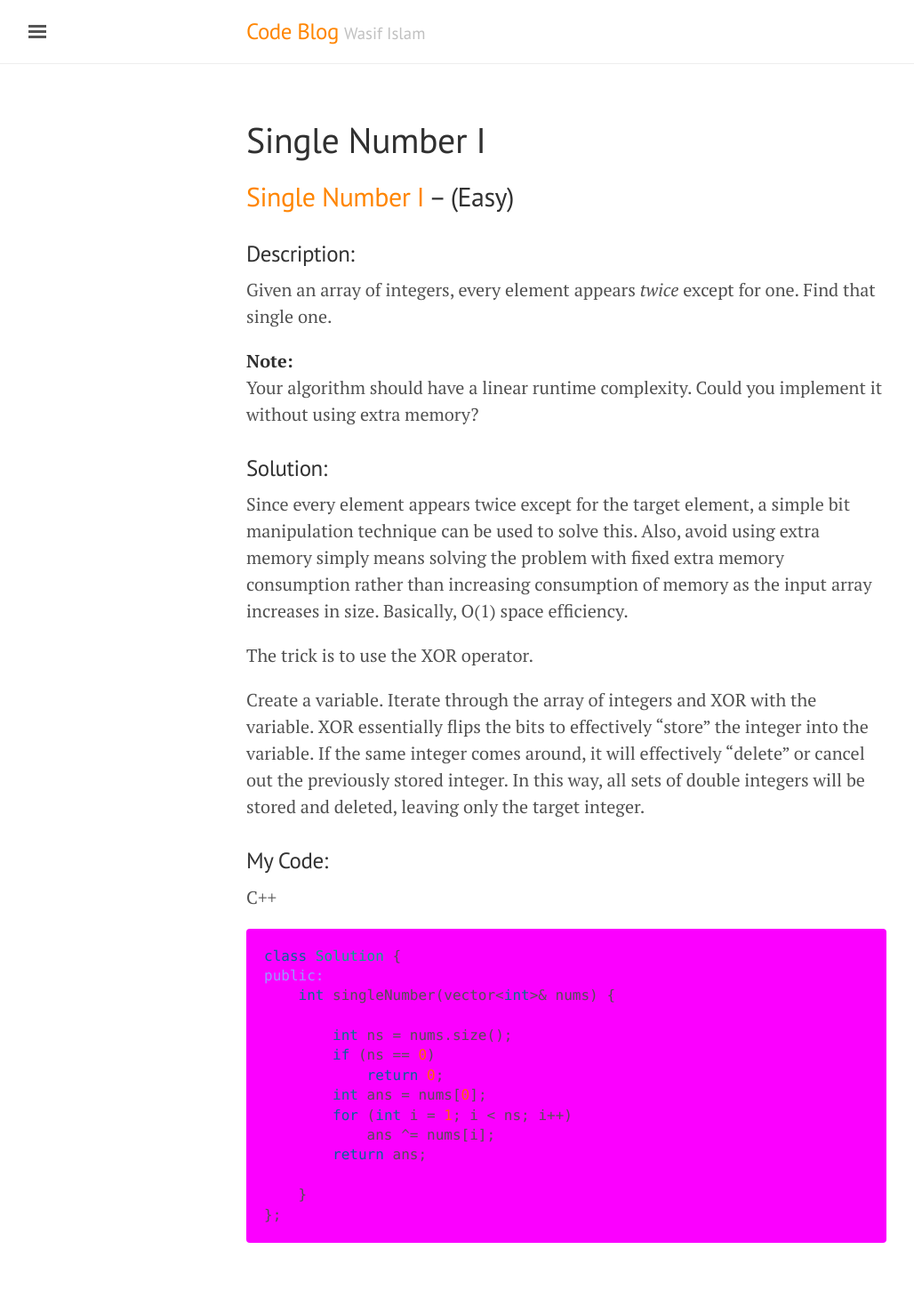
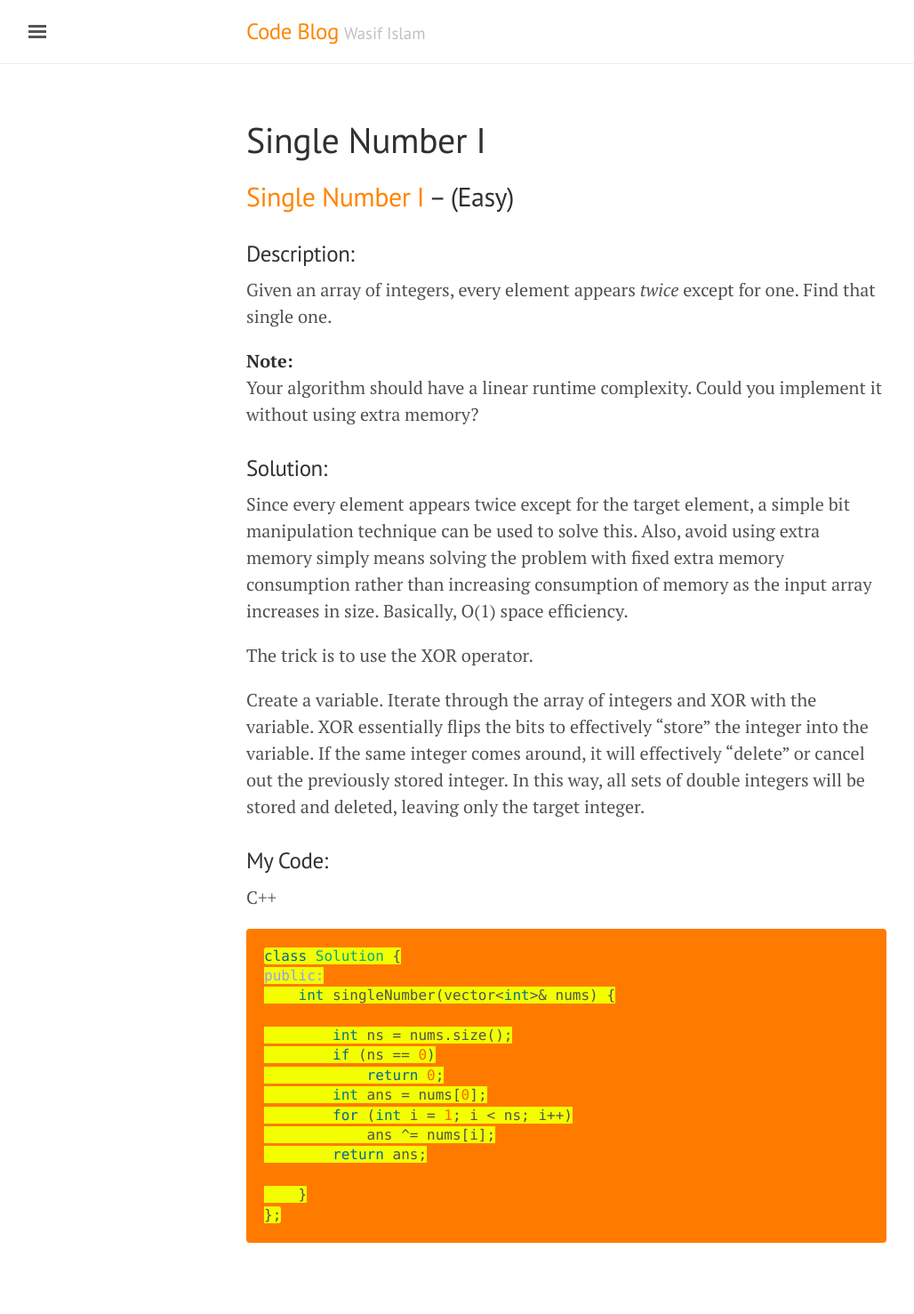
Before and after one commit to washifu/CodeBlog, a Jekyll site: the page built from pages/2017-08-24-Single_Number_I.md, in a window 1280 px wide. Shown: the whole page at 89% size, without its empty margins (3-1031 px from the left). Built offline with Jekyll 4.4.1, drawn with Linux system fonts in a browser that asks for light colours; comment, search, counter and statistics services are not loaded.

Commit message:
Update poole.css

```diff
--- a/public/css/poole.css
+++ b/public/css/poole.css
@@ -157,7 +157,7 @@ code {
   font-size: 85%;
   color: #bf616a;
   /*background-color: #f9f9f9; */
-  background-color: #fb00ff; /*wasif*/
+  background-color: #ff0000; /*wasif red*/
   border-radius: 3px;
 }
 pre {
@@ -172,14 +172,14 @@ pre {
   word-break: break-all;
   word-wrap: break-word;
   /*background-color: #f9f9f9;*/
-  background-color: #fb00ff; /*wasif*/
+  background-color: #ff7b00; /*wasif orange*/
 }
 pre code {
   padding: 0;
   font-size: 100%;
   color: inherit;
   /*background-color: transparent;*/
-  background-color: #fb00ff; /*wasif*/
+  background-color: #f3ff00; /*wasif yellow*/
 }
 
 /* Pygments via Jekyll */
@@ -218,7 +218,7 @@ blockquote {
   padding: .5rem 1rem;
   margin: .8rem 0;
   /*color: #7a7a7a;*/
-  color: #fb00ff; /*wasif*/
+  color: #48ff00; /*wasif green*/
   border-left: .25rem solid #e5e5e5;
 }
 blockquote p:last-child {
```
